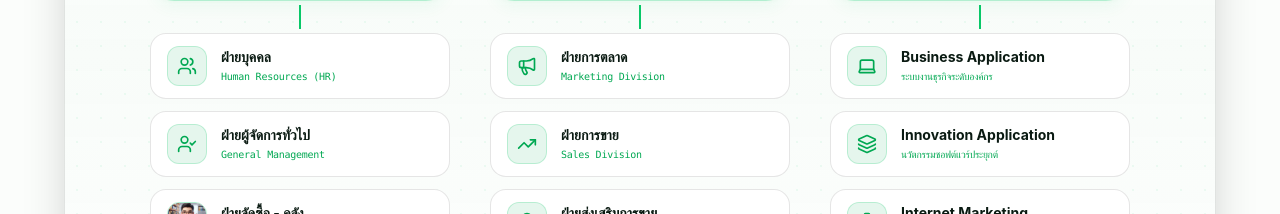
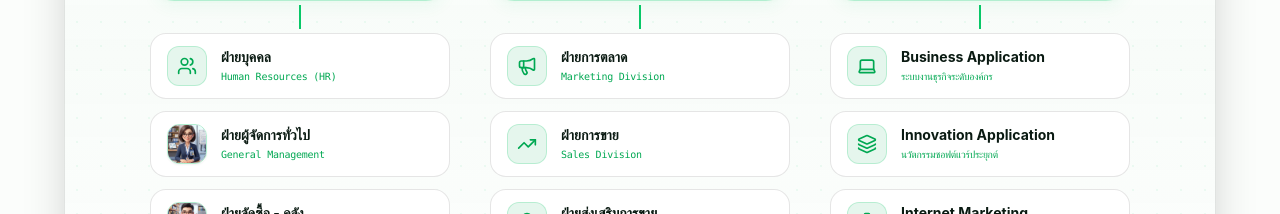
Before and after one commit to rawin2680/newigenco1, a Nuxt app in the folder frontend/: page /about/organization in a window 1280 px wide. Shown: the part 900-1114 px from the top of the page. Built offline with nearby package versions, Linux system fonts and the light colour scheme; a web font is replaced by a local one.

Commit message:
feat(org): add general management 3D avatar character

```diff
--- a/frontend/pages/about/organization.vue
+++ b/frontend/pages/about/organization.vue
@@ -110,6 +110,7 @@ const divisions = ref<DivisionNode[]>([
         name: 'ฝ่ายผู้จัดการทั่วไป',
         en: 'General Management',
         icon: UserCheck,
+        image: '/images/about/general-management-avatar.jpg',
         desc: 'กำกับดูแลการปฏิบัติการทั่วไปและสนับสนุนงานบริหาร',
         responsibilities: [
           'ประสานงานระหว่างสายงานและติดตามผลการดำเนินงาน',
```
Also changed, not shown: frontend/public/images/about/general-management-avatar.jpg (added).
